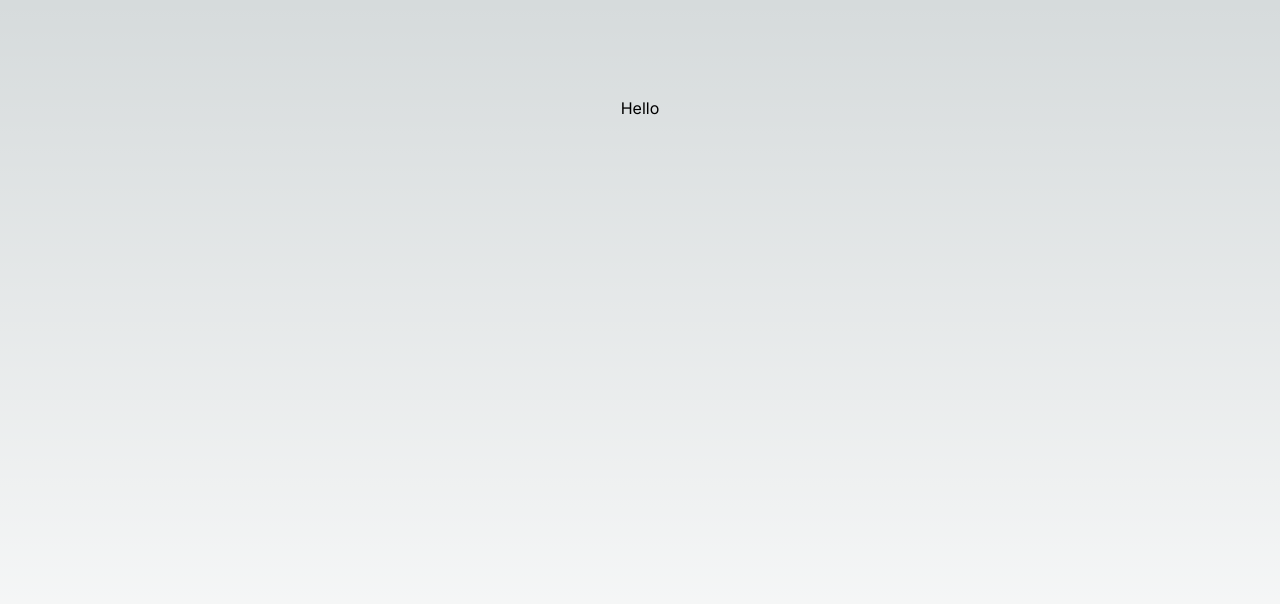
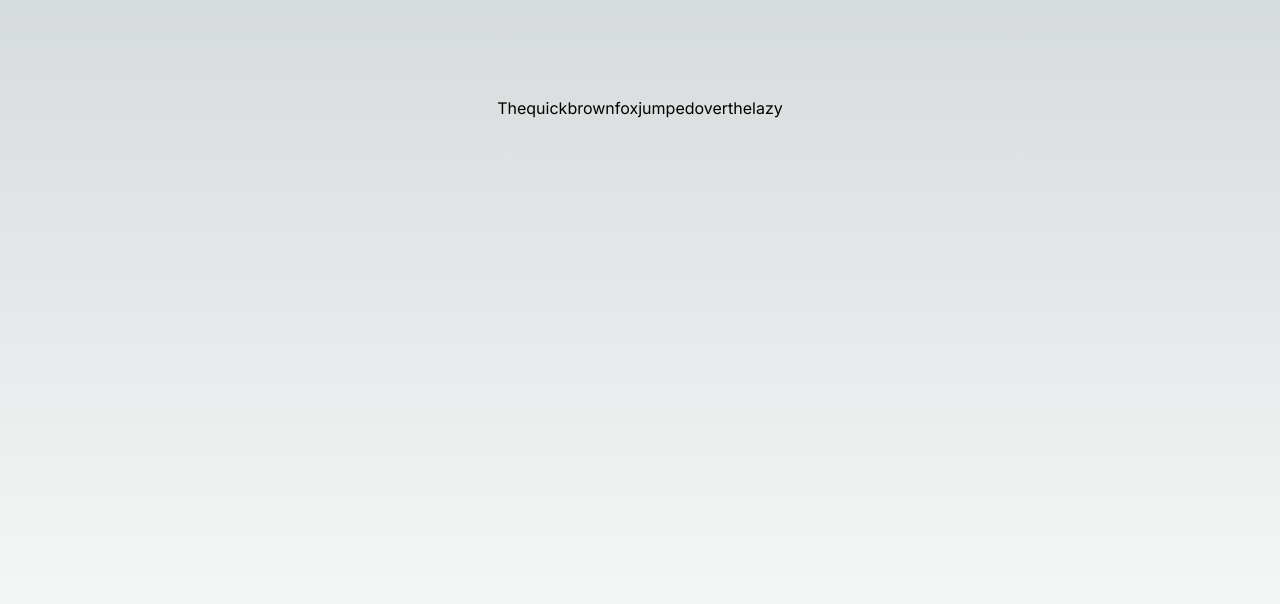
Before and after one commit to Favourokwara/keystack, a Next.js app in the folder frontend/: page / in a window 1280 px wide. Shown: the top 604 px of the page. Built offline with nearby package versions, Linux system fonts and the light colour scheme.

Commit message:
add base sentence hook

```diff
--- a/frontend/src/app/page.tsx
+++ b/frontend/src/app/page.tsx
@@ -1,10 +1,11 @@
 import Word from '@/components/Word'
+import WordsWrapper from '@/components/WordsWrapper'
 import Image from 'next/image'
 
 export default function Home() {
   return (
     <main className="flex min-h-screen flex-col items-center justify-between p-24">
-      <Word expected={'Hello'} actually={'Hello'} />
+      <WordsWrapper />
       {/* <div className="z-10 max-w-5xl w-full items-center justify-between font-mono text-sm lg:flex">
         <p className="fixed left-0 top-0 flex w-full justify-center border-b border-gray-300 bg-gradient-to-b from-zinc-200 pb-6 pt-8 backdrop-blur-2xl dark:border-neutral-800 dark:bg-zinc-800/30 dark:from-inherit lg:static lg:w-auto  lg:rounded-xl lg:border lg:bg-gray-200 lg:p-4 lg:dark:bg-zinc-800/30">
           Get started by editing&nbsp;
--- a/frontend/src/components/WordsWrapper.tsx
+++ b/frontend/src/components/WordsWrapper.tsx
@@ -1,12 +1,24 @@
-import React from 'react'
+"use client"
+import useSentenceComparator from '@/hooks/useSentenceComparator';
+import React, { useEffect } from 'react'
+import Word from './Word';
 
-const WordsWrapper = ({ expected = ["some", "of"] }: { expected: string[] }) => {
-    const
+const WordsWrapper = () => {
+    const { expected, actually } = useSentenceComparator(["The", "quick", "brown", "fox", "jumped", "over", "the", "lazy"]);
+
+    useEffect(() => {
+        console.log("jajshajshjahs");
+     }, [actually])
 
     return (<>
         <div className='wordsWrapper'>
             <div className='words'>
-                {}
+                {actually.map((_, index) => {
+                    return (<Word key={index}
+                                  expected={expected[index]}
+                                  actually={actually[index]}
+                            />);
+                })}
             </div>
         </div>
     </>);
--- a/frontend/src/hooks/useSentenceComparator.ts
+++ b/frontend/src/hooks/useSentenceComparator.ts
@@ -1,23 +1,30 @@
 import SentenceComparator from '@/model/SentenceComparator';
-import React, { useEffect, useRef } from 'react'
+import { useEffect, useRef, useState } from 'react'
 
 const useSentenceComparator = (refSentence: string[]) => {
     const comparator = useRef<SentenceComparator>(new SentenceComparator(refSentence));
 
+    const [expected, setExpected] = useState(comparator.current.getReferSentence());
+    const [actually, setActually] = useState(comparator.current.getTypedSentence());
+
     function handleKeydown(event: KeyboardEvent) {
         if (event.key.length === 1) {
-            // single keycap pressed
+            // single alpha-numeric keycap pressed
             comparator.current.add(event.key);
+            setActually(comparator.current.getTypedSentence());
+            console.log(actually);
+
+        } else if (event.key.toLowerCase() === "backspace") {
+            comparator.current.remove(event.ctrlKey);
+            setActually(comparator.current.getTypedSentence());
         }
     }
 
     useEffect(() => {
-        document.addEventListener("keydown", (e) => {
+        window.addEventListener("keydown", handleKeydown);
+    }, [])
 
-        })
-    })
-
-    return {comparator}
+    return { expected, actually };
 }
 
 export default useSentenceComparator;
--- a/frontend/src/model/SentenceComparator.ts
+++ b/frontend/src/model/SentenceComparator.ts
@@ -9,6 +9,20 @@ export default class SentenceComparator {
     constructor(private reference: string[], private mistakeLimit: number = 0) {
         // initialized typed sentences
         this.typedSentence = this.reference.map(() => "");
+    }
+
+    /**
+     * Returns the reference words that we're comparing the typed sentence to.
+     */
+    public getReferSentence(): string[] {
+        return this.reference;
+    }
+
+    /**
+     * Returns sentence being compared to the initial reference sentence.
+     */
+    public getTypedSentence(): string[] {
+        return this.typedSentence;
     }
 
     /**
```
